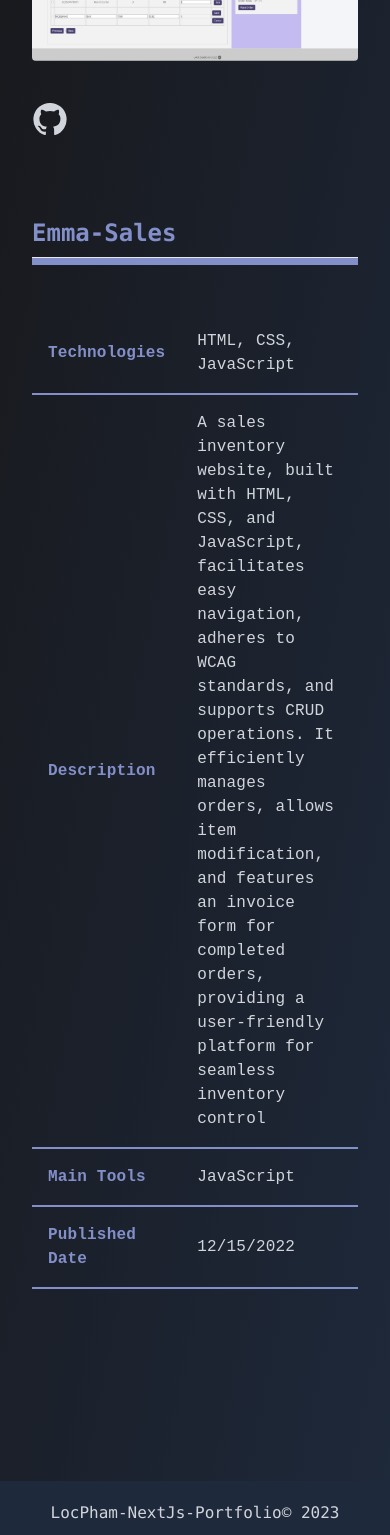
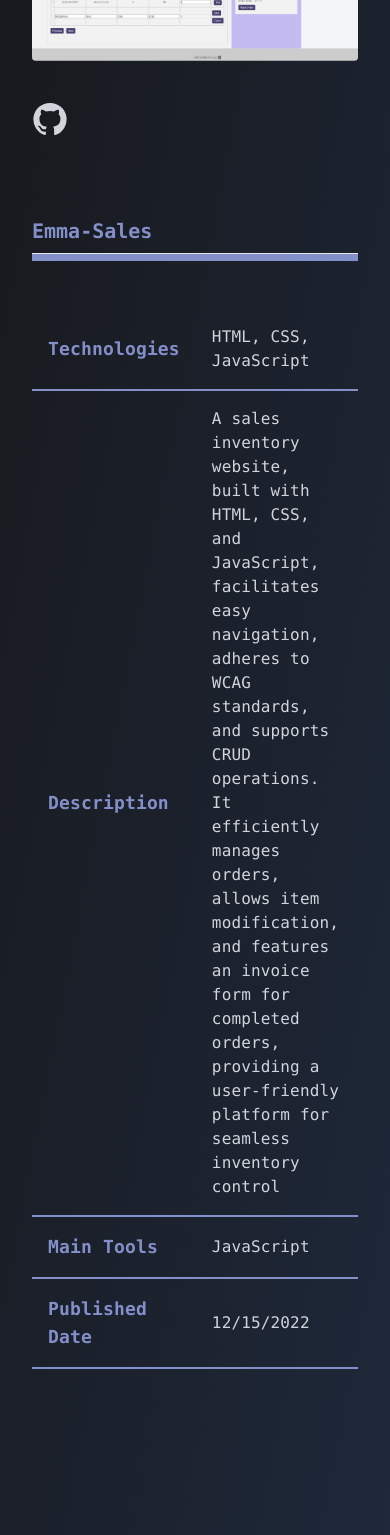
Before and after one commit to NoFun-z/LocPortfolio, a Next.js app in the folder locnextportfolio/: page /Work/2T4Be7RQJMtYyr6xVLhp8GnW in a window 390 px wide. Shown: the part 309-1844 px from the top of the page. Built offline with nearby package versions, Linux system fonts and the light colour scheme.

Commit message:
mobile-forms-fixed

```diff
--- a/locnextportfolio/src/app/Work/[projectId]/page.tsx
+++ b/locnextportfolio/src/app/Work/[projectId]/page.tsx
@@ -94,26 +94,42 @@ export default function ProjectDetails() {
             </div>
           </Grid>
           <Grid item xs={12}>
-            <div className='font-mono text-2xl lg:text-4xl font-bold' style={{ color: '#838fc9' }}>{projectData.name}</div>
+            <div className='font-mono text-xl md:text-2xl lg:text-3xl font-bold' style={{ color: '#838fc9' }}>{projectData.name}</div>
             <hr className="mb-12 mt-2 h-2 w-full" style={{ backgroundColor: '#838fc9' }} />
             <TableContainer>
               <Table>
                 <TableBody>
                   <TableRow>
-                    <TableCell style={tableCellStyle}>Technologies</TableCell>
-                    <TableCell style={dataCellStyle}>{projectData.technologies}</TableCell>
+                    <TableCell style={{ color: '#838fc9' }}>
+                      <span className='font-mono font-bold text-lg md:text-xl xl:text-2xl'>Technologies</span>
+                    </TableCell>
+                    <TableCell><span className='font-mono text-gray-300 text-base md:text-lg xl:text-xl'>
+                      {projectData.technologies}</span>
+                    </TableCell>
                   </TableRow>
                   <TableRow>
-                    <TableCell style={tableCellStyle}>Description</TableCell>
-                    <TableCell style={dataCellStyle}>{projectData.description}</TableCell>
+                    <TableCell style={{ color: '#838fc9' }}>
+                      <span className='font-mono font-bold text-lg md:text-xl xl:text-2xl'>Description</span>
+                    </TableCell>
+                    <TableCell><span className='font-mono text-gray-300 text-base md:text-lg xl:text-xl'>
+                      {projectData.description}</span>
+                    </TableCell>
                   </TableRow>
                   <TableRow>
-                    <TableCell style={tableCellStyle}>Main Tools</TableCell>
-                    <TableCell style={dataCellStyle}>{projectData.mainTools}</TableCell>
+                    <TableCell style={{ color: '#838fc9' }}>
+                      <span className='font-mono font-bold text-lg md:text-xl xl:text-2xl'>Main Tools</span>
+                    </TableCell>
+                    <TableCell><span className='font-mono text-gray-300 text-base md:text-lg xl:text-xl'>
+                      {projectData.mainTools}</span>
+                    </TableCell>
                   </TableRow>
                   <TableRow>
-                    <TableCell style={tableCellStyle}>Published Date</TableCell>
-                    <TableCell style={dataCellStyle}>{projectData.publishedDate}</TableCell>
+                    <TableCell style={{ color: '#838fc9' }}>
+                      <span className='font-mono font-bold text-lg md:text-xl xl:text-2xl'>Published Date</span>
+                    </TableCell>
+                    <TableCell><span className='font-mono text-gray-300 text-base md:text-lg xl:text-xl'>
+                      {projectData.publishedDate}</span>
+                    </TableCell>
                   </TableRow>
                 </TableBody>
               </Table>
--- a/locnextportfolio/src/app/Work/page.tsx
+++ b/locnextportfolio/src/app/Work/page.tsx
@@ -18,7 +18,7 @@ export default function Work() {
   }
 
   return (
-    <div className='pt-12 mb-40 w-full'>
+    <div className='pt-14 md:pt-20 mb-40 w-full'>
       <div className='flex flex-col gap-6 md:gap-0 md:flex-row justify-between items-start md:items-center pt-8 mb-10 text-2xl font-bold text-sky-300'>
         <SearchBar setIsLoading={HandleLoading}/>
         <DropDownList />
--- a/locnextportfolio/src/app/footer.tsx
+++ b/locnextportfolio/src/app/footer.tsx
@@ -9,9 +9,9 @@ export default function Footer() {
              before:absolute before:-z-10 before:left-0 before:w-full before:h-full before:bg-slate-800
              md:before:backdrop-blur-sm md:before:bg-slate-800/40 lg:before:bg-slate-800/20
               flex flex-col justify-center items-center text-gray-300">
-                <p className='font-mono pb-3'>LocPham-NextJs-Portfolio&copy; 2023</p>
+                <p className='font-mono text-base md:text-lg xl:text-xl pb-3'>LocPham-NextJs-Portfolio&copy; 2023</p>
                 <a className="font-mono p-3 bg-slate-700 rounded hover:bg-slate-300
-                 hover:text-zinc-900 hover:font-bold"
+                 hover:text-zinc-900 hover:font-bold text-base  md:text-lg xl:text-xl"
                     href="mailto:hoangloc1511@gmail.com?subject=&body=Hi%20Loc">Say Hi!</a>
             </section>
         </>
--- a/locnextportfolio/src/app/globals.css
+++ b/locnextportfolio/src/app/globals.css
@@ -23,7 +23,6 @@ body {
 .search-bar {
   opacity: 0;
   padding-right: 8px;
-  font-size: medium;
   border: none;
   outline: none;
   width: 45px;
@@ -33,7 +32,7 @@ body {
 
 .search-bar.focused {
   opacity: 1;
-  width: 120px;
+  width: 170px;
   cursor: text;
   margin-right: 5px;
 }
--- a/locnextportfolio/src/app/page.tsx
+++ b/locnextportfolio/src/app/page.tsx
@@ -20,7 +20,7 @@ export default function Home() {
         className="mb-40 pt-20 w-full flex flex-col-reverse items-center justify-between gap-36 py-6 lg:flex-row">
         <div className='flex flex-col gap-8 text-center lg:text-left'>
           <p className='text-gray-300 font-bold text-lg md:text-2xl xl:text-4xl'>MY NAME IS LOC PHAM</p>
-          <p className='font-mono text-green-600 font-medium md:text-lg xl:text-xl'>A passionate computer programmer</p>
+          <p className='font-mono text-green-600 font-medium text-base md:text-lg xl:text-xl'>A passionate computer programmer</p>
           <div className="text-gray-300 flex gap-6 justify-center lg:justify-start">
             <a href='https://github.com/NoFun-z' target="_blank" rel="noopener noreferrer">
               <GitHubIcon className='text-3xl md:text-4xl hover:cursor-pointer hover:text-slate-500' />
@@ -55,13 +55,13 @@ export default function Home() {
       <section
         className="font-mono mb-40 pt-20 text-center">
         <p className='text-xl md:text-2xl lg:text-3xl font-bold' style={{color: '#838fc9'}}>About me</p>
-        <p className='text-gray-300 pt-20 md:text-lg xl:text-xl'>I am a programmer specializing in building
+        <p className='text-gray-300 pt-20 text-base md:text-lg xl:text-xl'>I am a programmer specializing in building
           full-stack applications utilizing modern front-end JavaScript frameworks such as React,
           Vue.js, Angular, jQuery UI, along with other frameworks like Blazor and MVC. My expertise extends
           to setting up databases with SQL Server, programming functional server-side elements with REST APIs,
           C#, and integrating payment services using platforms like Stripe</p>
 
-        <p className='text-gray-300 pt-8 md:text-lg xl:text-xl'>My commitment to promoting creativity is demonstrated by my
+        <p className='text-gray-300 pt-8 text-base md:text-lg xl:text-xl'>My commitment to promoting creativity is demonstrated by my
           constant exploration of modern technologies and approaches. I get satisfaction from coming up with
           cutting-edge methods that enable me to create ground-breaking solutions that meet changing consumer
           and market demands</p>
--- a/locnextportfolio/src/projects/ProjectCard.tsx
+++ b/locnextportfolio/src/projects/ProjectCard.tsx
@@ -42,15 +42,15 @@ export default function ProjectCard({ project }: IProject) {
             <div className="z-10 hover:scale-110 transition-transform duration-300 ease-out relative
              before:content-[''] before:absolute before:-z-10 before:left-0 before:w-full before:h-full
               before:bg-slate-600/30 lg:before:bg-slate-800/30 p-4 pb-0 before:rounded">
-                <p className="font-mono pt-5 text-center font-bold text-xl text-gray-300">{project.name}</p>
+                <p className="font-mono pt-5 text-center font-bold text-lg xl:text-xl text-gray-300">{project.name}</p>
                 <Image className="pt-5 max-w-full md:h-64 lg:h-60 xl:h-52 md:object-contain" src={project.pictureURL} alt={project.name}
                     width={750} height={750} priority />
                 <div className="pb-5 pt-5">
-                    <p className="font-mono whitespace-pre-wrap text-lg text-gray-300">
+                    <p className="font-mono whitespace-pre-wrap text-base md:text-lg xl:text-xl text-gray-300">
                         <span>{project.technologies.substring(0, substringLength)}
                             {project.technologies.length > substringLength ? '...' : ''}</span>
                     </p>
-                    <p className='mt-5 text-gray-300'>Click to view</p>
+                    <p className='mt-5 font-medium md:text-lg xl:text-xl text-gray-300'>Click to view</p>
                 </div>
             </div>
         </Link>
--- a/locnextportfolio/src/utils/SearchBar.tsx
+++ b/locnextportfolio/src/utils/SearchBar.tsx
@@ -123,7 +123,7 @@ export default function SearchBar({ setIsLoading }: Props) {
                 <SearchIcon />
             </IconButton>
             <input
-                className={`search-bar ${isFocused ? 'focused' : ''}`}
+                className={`search-bar text-base md:text-lg xl:text-xl ${isFocused ? 'focused' : ''}`}
                 placeholder='By tools...'
                 value={searchTerm}
                 onChange={(e) => dispatch(setSearchState(e.target.value))}
--- a/locnextportfolio/tailwind.config.ts
+++ b/locnextportfolio/tailwind.config.ts
@@ -33,10 +33,10 @@ const config: Config = {
         },
         'open-menu-layout': {
           '0%': { transform: 'translateY(200%)' },
-          '100%': { transform: 'translateY(50%)' },
+          '100%': { transform: 'translateY(45%)' },
         },
         'close-menu-layout': {
-          '0%': { transform: 'translateY(50%)' },
+          '0%': { transform: 'translateY(45%)' },
           '100%': { transform: 'translateY(200%)' },
         },
         'open-vertical-navbar': {
```
Also changed, not shown: locnextportfolio/src/app/Experience/page.tsx (+7 -7 lines), locnextportfolio/src/app/header.tsx (+6 -6 lines), locnextportfolio/src/utils/DropDownList.tsx (+10 -10 lines).
